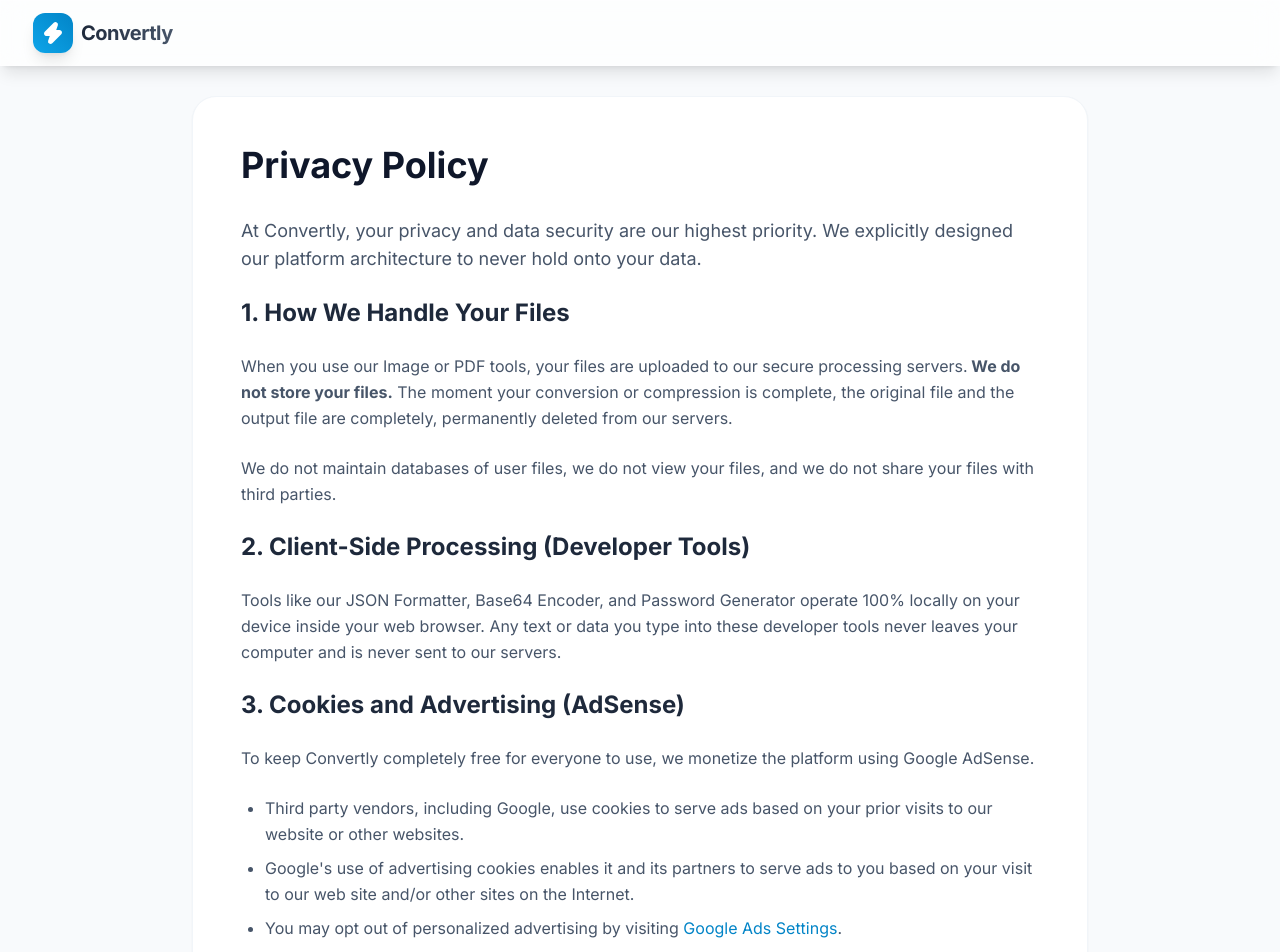
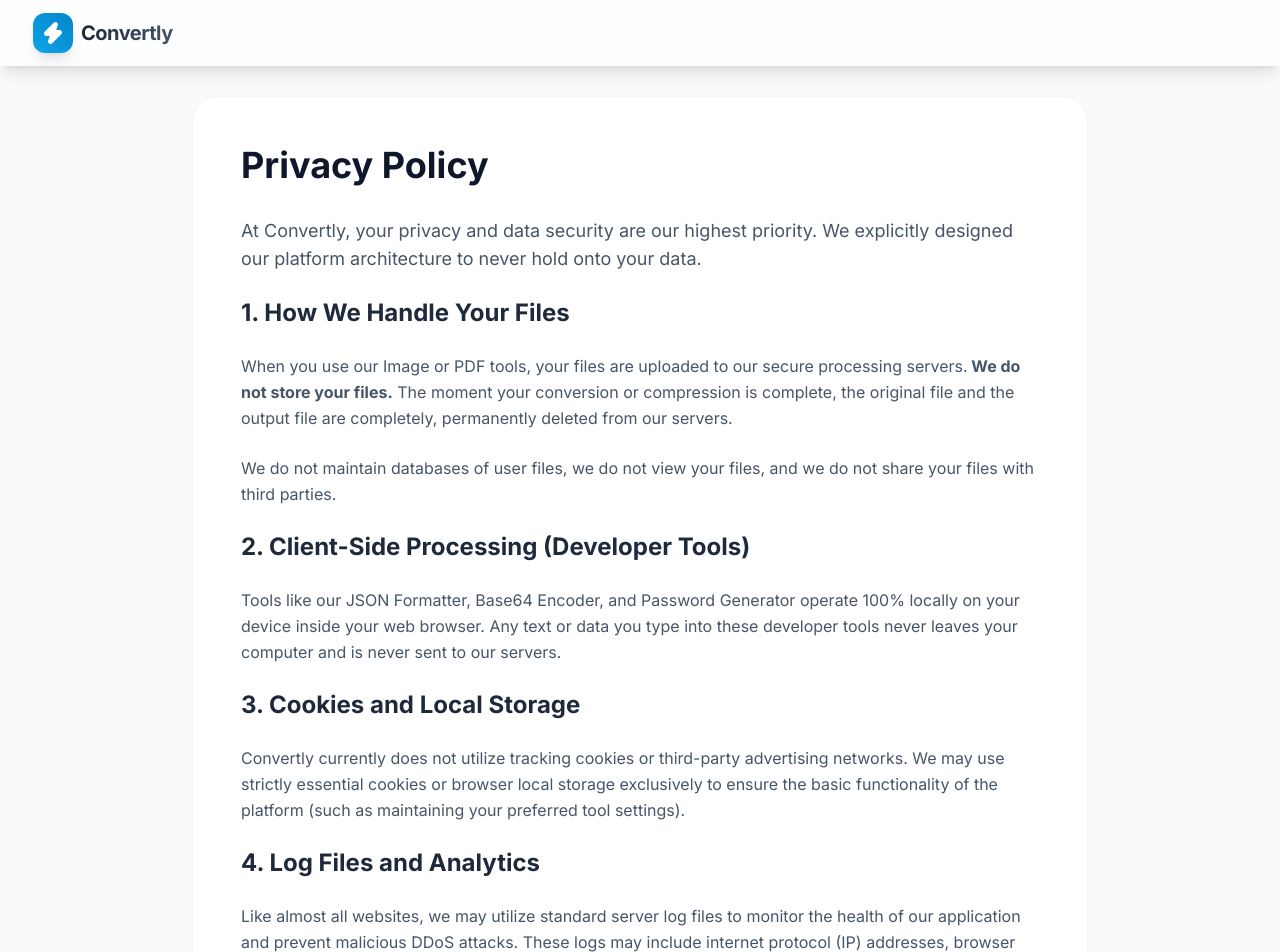
Before and after one commit to pranayvalvi/getconvertly, a React (Vite) app in the folder convertly/: page /privacy-policy in a window 1280 px wide. Shown: the top 952 px of the page. Built offline with nearby package versions, Linux system fonts and the light colour scheme.

Commit message:
Updated-p

```diff
--- a/convertly/src/pages/PrivacyPolicy.jsx
+++ b/convertly/src/pages/PrivacyPolicy.jsx
@@ -30,15 +30,10 @@ export default function PrivacyPolicy() {
             Tools like our JSON Formatter, Base64 Encoder, and Password Generator operate 100% locally on your device inside your web browser. Any text or data you type into these developer tools never leaves your computer and is never sent to our servers.
           </p>
 
-          <h2 className="text-2xl font-bold text-slate-800 mt-8 mb-4">3. Cookies and Advertising (AdSense)</h2>
+          <h2 className="text-2xl font-bold text-slate-800 mt-8 mb-4">3. Cookies and Local Storage</h2>
           <p>
-            To keep Convertly completely free for everyone to use, we monetize the platform using Google AdSense.
+            Convertly currently does not utilize tracking cookies or third-party advertising networks. We may use strictly essential cookies or browser local storage exclusively to ensure the basic functionality of the platform (such as maintaining your preferred tool settings).
           </p>
-          <ul className="list-disc pl-6 space-y-2 mt-2">
-            <li>Third party vendors, including Google, use cookies to serve ads based on your prior visits to our website or other websites.</li>
-            <li>Google's use of advertising cookies enables it and its partners to serve ads to you based on your visit to our web site and/or other sites on the Internet.</li>
-            <li>You may opt out of personalized advertising by visiting <a href="https://www.google.com/settings/ads" target="_blank" rel="noreferrer" className="text-brand-600 hover:underline">Google Ads Settings</a>.</li>
-          </ul>
 
           <h2 className="text-2xl font-bold text-slate-800 mt-8 mb-4">4. Log Files and Analytics</h2>
           <p>
```
